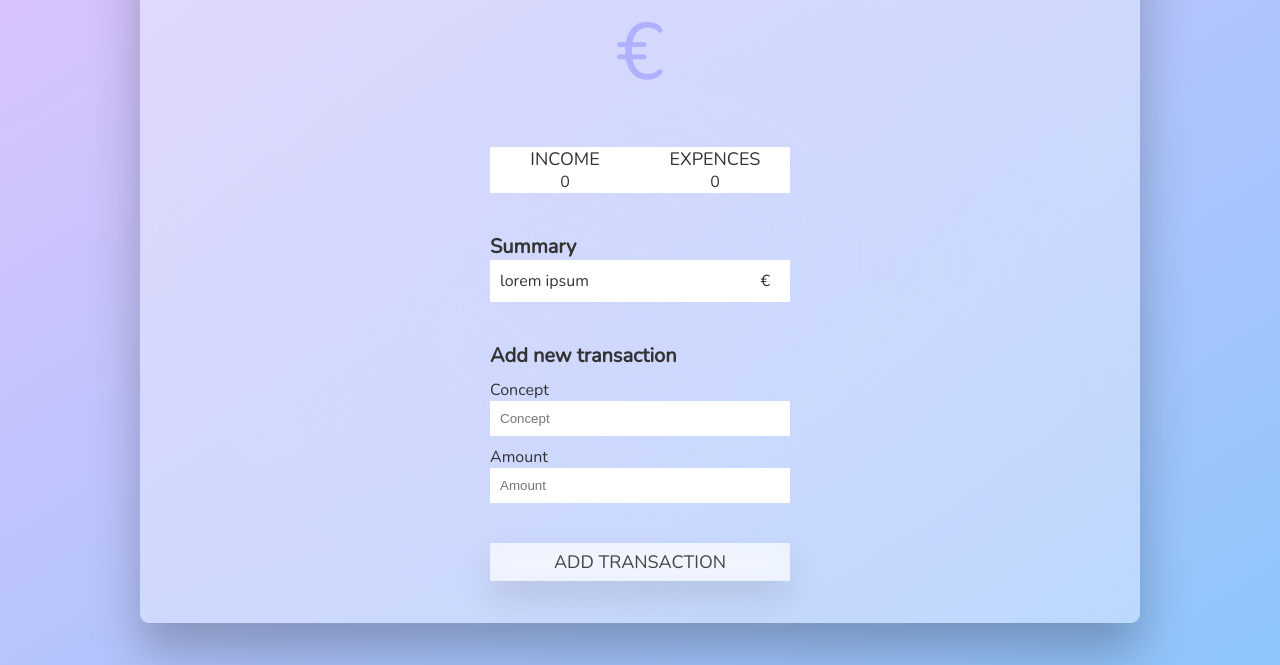
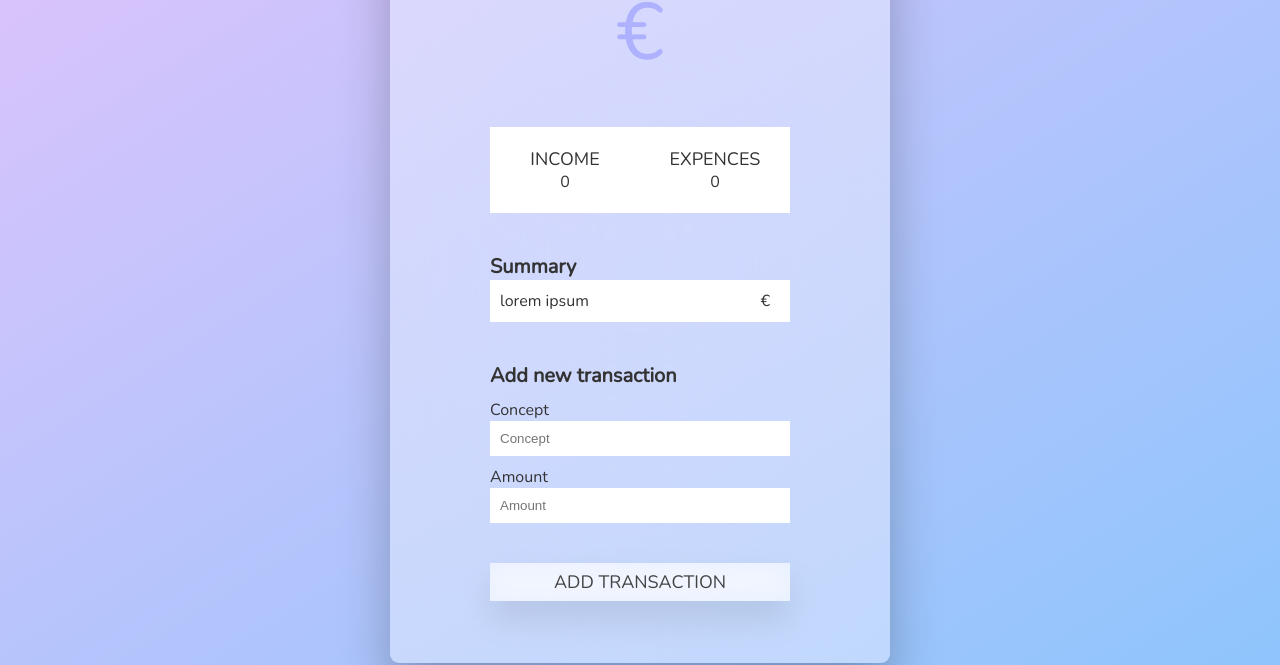
Before and after one commit to Isynopoulos1/finance_app_practice, a plain HTML site: page index.html in a window 1280 px wide. Shown: the part 135-800 px from the top of the page. Drawn offline with nearby package versions, Linux system fonts and the light colour scheme.

Commit message:
styling v3

```diff
--- a/style.css
+++ b/style.css
@@ -28,7 +28,7 @@ main {
   position: relative;
   align-items: center;
   flex-direction: column;
-  width: 100rem;
+  width: 50rem;
   height: auto;
   background-color: rgba(255, 255, 255, 0.35);
   backdrop-filter: blur(200px);
@@ -45,7 +45,7 @@ main {
   justify-content: center;
   align-items: center;
   flex-direction: column;
-  margin-top: 4rem;
+  margin-top: 6rem;
 }
 .main-expences-wrapper {
   display: flex;
@@ -62,6 +62,7 @@ main {
   width: 150px;
   height: 8 0px;
   background-color: white;
+  padding: 20px 20px;
 }
 .amount {
   font-size: 16px;
@@ -113,7 +114,7 @@ main {
 /* TRANSACTION SECTION */
 .complete-transaction {
   width: 300px;
-  margin-bottom: 8rem;
+  margin-bottom: 10rem;
 }
 .complete-transaction h1 {
   margin-bottom: 1rem;
```
